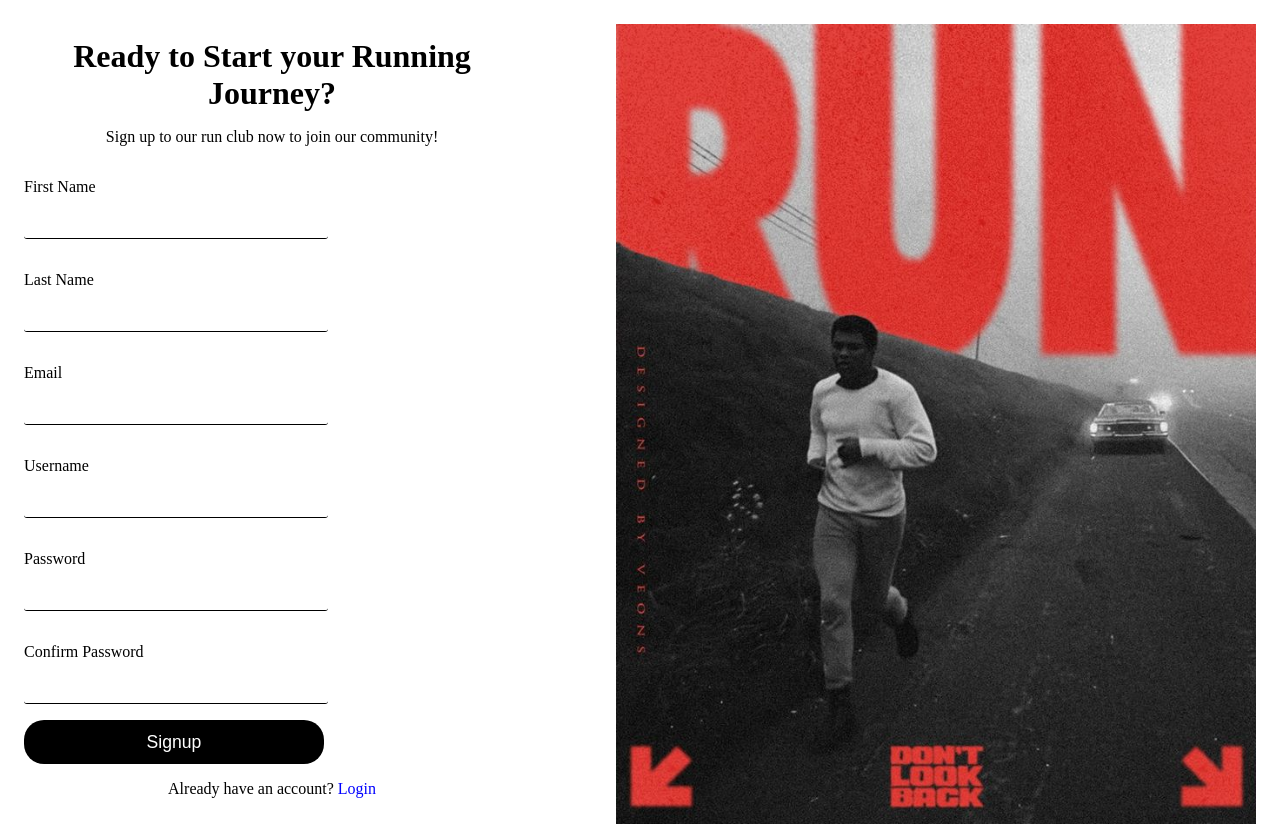
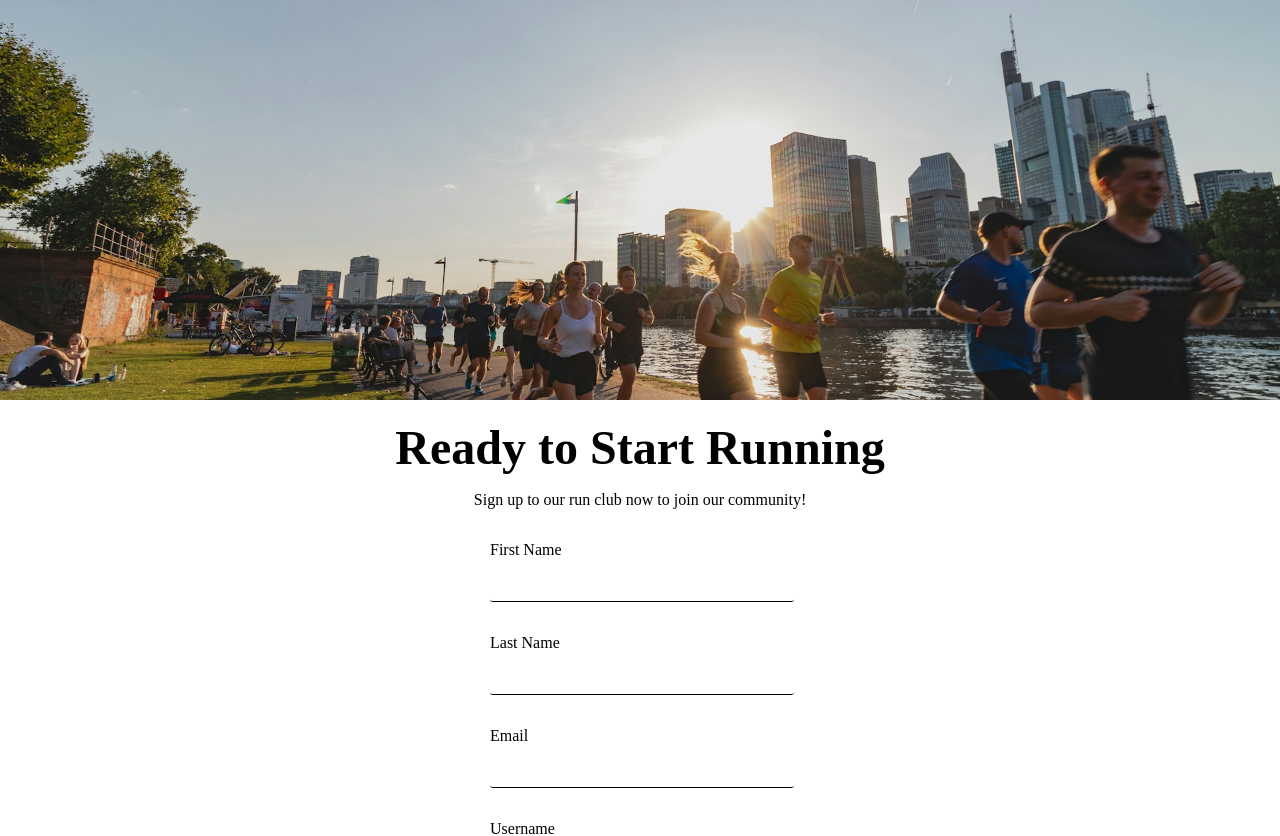
Before and after one commit to Ayoroq/runclub-frontend, a React (Vite) app: page /signup in a window 1280 px wide. Shown: the top 836 px of the page. Built offline with nearby package versions, Linux system fonts and the light colour scheme; no server answers.

Commit message:
Completed the sign up page and the necessary details

```diff
--- a/src/App.css
+++ b/src/App.css
@@ -1,11 +1,11 @@
 #root {
   max-width: 1280px;
   margin: 0 auto;
-  padding: 1rem;
-  text-align: center;
 }
 
+body {
+  margin: 0;
+}
 
 @media (prefers-reduced-motion: no-preference) {
-
 }
--- a/src/pages/Signup.jsx
+++ b/src/pages/Signup.jsx
@@ -2,7 +2,7 @@ import styles from "./pages.module.css";
 import Button from "../components/Button.jsx";
 import buttonStyles from "../components/Button.module.css";
 import { useNavigate } from "react-router";
-import { use, useContext, useEffect } from "react";
+import { useContext, useEffect } from "react";
 import { AuthContext } from "../context/AuthContext.jsx";
 
 export default function Signup() {
@@ -33,8 +33,10 @@ export default function Signup() {
   return (
     <main className={styles.signupMain}>
       <div className={styles.signupContainer}>
-        <h1>Ready to Start your Running Journey?</h1>
-        <p className={styles.signupText}>Sign up to our run club now to join our community!</p>
+        <h1>Ready to Start Running</h1>
+        <p className={styles.signupText}>
+          Sign up to our run club now to join our community!
+        </p>
         <form action="" onSubmit={handleFormSubmit} className={styles.form}>
           <p>
             <label htmlFor="firstName">First Name</label>
@@ -86,7 +88,11 @@ export default function Signup() {
         </p>
       </div>
       <div className={styles.signUpImageContainer}>
-        <img className={styles.signUpImage} src="/signup-run.jpg" alt="A man running" />
+        <img
+          className={styles.signUpImage}
+          src="/new_run.jpg"
+          alt="A man running"
+        />
       </div>
     </main>
   );
--- a/src/pages/pages.module.css
+++ b/src/pages/pages.module.css
@@ -4,29 +4,37 @@
 }
 
 /* signup and login forms */
-h1{
+h1 {
   margin: 0;
+  font-size: clamp(24px,3rem,4vw);
   text-align: center;
 }
-.signupMain{
+.signupText{
+  text-align: center;
+}
+.signupMain {
+  display: flex;
+  flex-direction: row-reverse;
   min-height: 100vh;
-  display: flex;
-  gap: 6rem;
-  justify-content: space-between;
 }
-.signupContainer{
+.signupContainer {
   flex: 0.5;
   display: flex;
   flex-direction: column;
   justify-content: center;
+  align-items: center;
+  padding-left: 1rem;
 }
 
-.signUpImageContainer{
+.signUpImageContainer {
   flex: 0.5;
+  overflow: hidden;
 }
 
-.signUpImage{
-  height: 100vh;
+.signUpImage {
+  width: 100%;
+  object-fit: cover;
+  height: 100%;
 }
 
 .form {
@@ -50,6 +58,25 @@ h1{
   border-radius: 3px;
   border: none;
   border-bottom: 1px solid;
+}
+
+@media (max-width: 1300px) {
+  .signupMain {
+    flex-direction: column-reverse;
+  }
+  .signupContainer {
+    flex: 1;
+    justify-content: flex-start;
+    padding: 1rem;
+  }
+  .signUpImageContainer {
+    flex: 0.3;
+  }
+  .signUpImage {
+    width: 100%;
+    max-height: 400px;
+    object-position: bottom 20% right;
+  }
 }
 
 /* Home Page */
```
Also changed, not shown: public/new_run.jpg (added).
